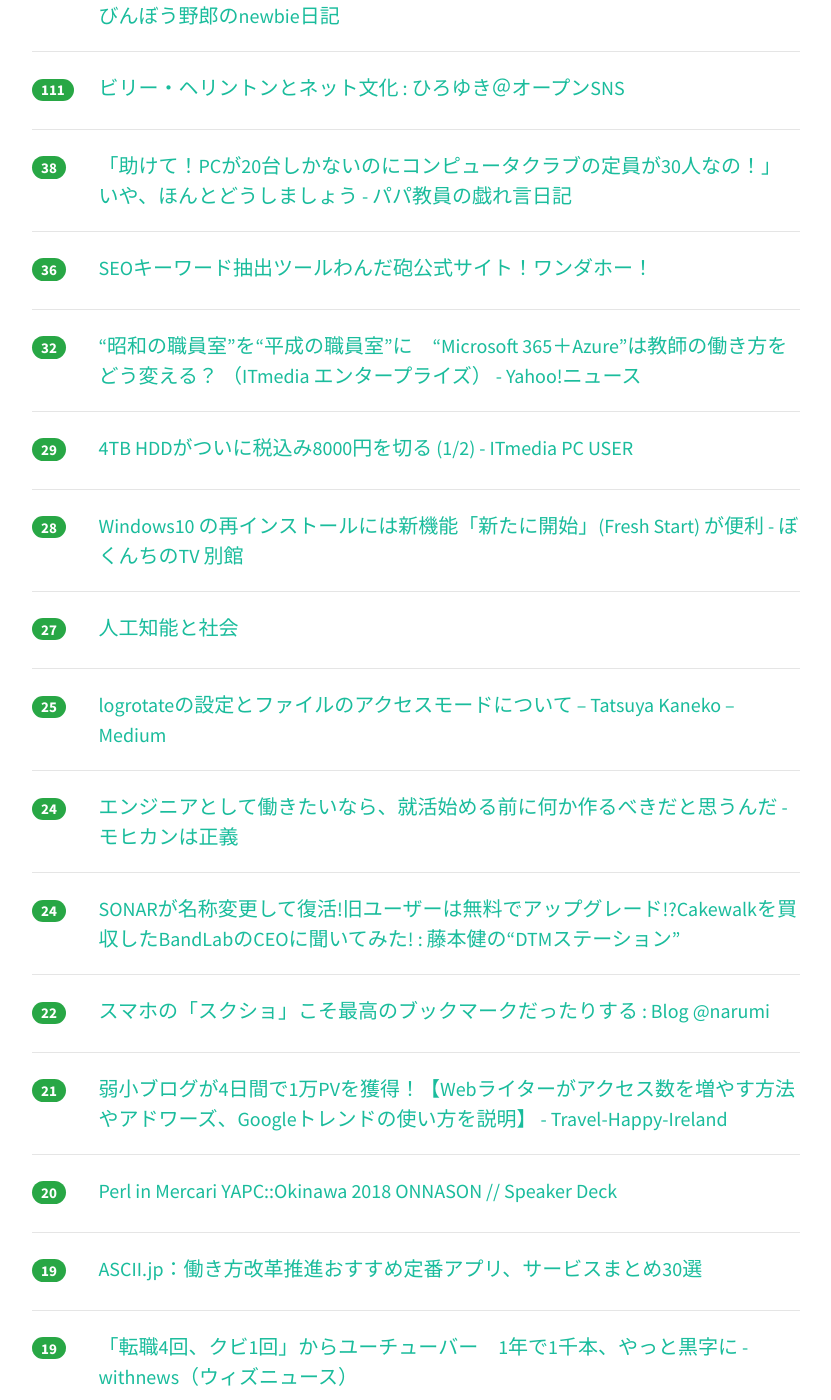
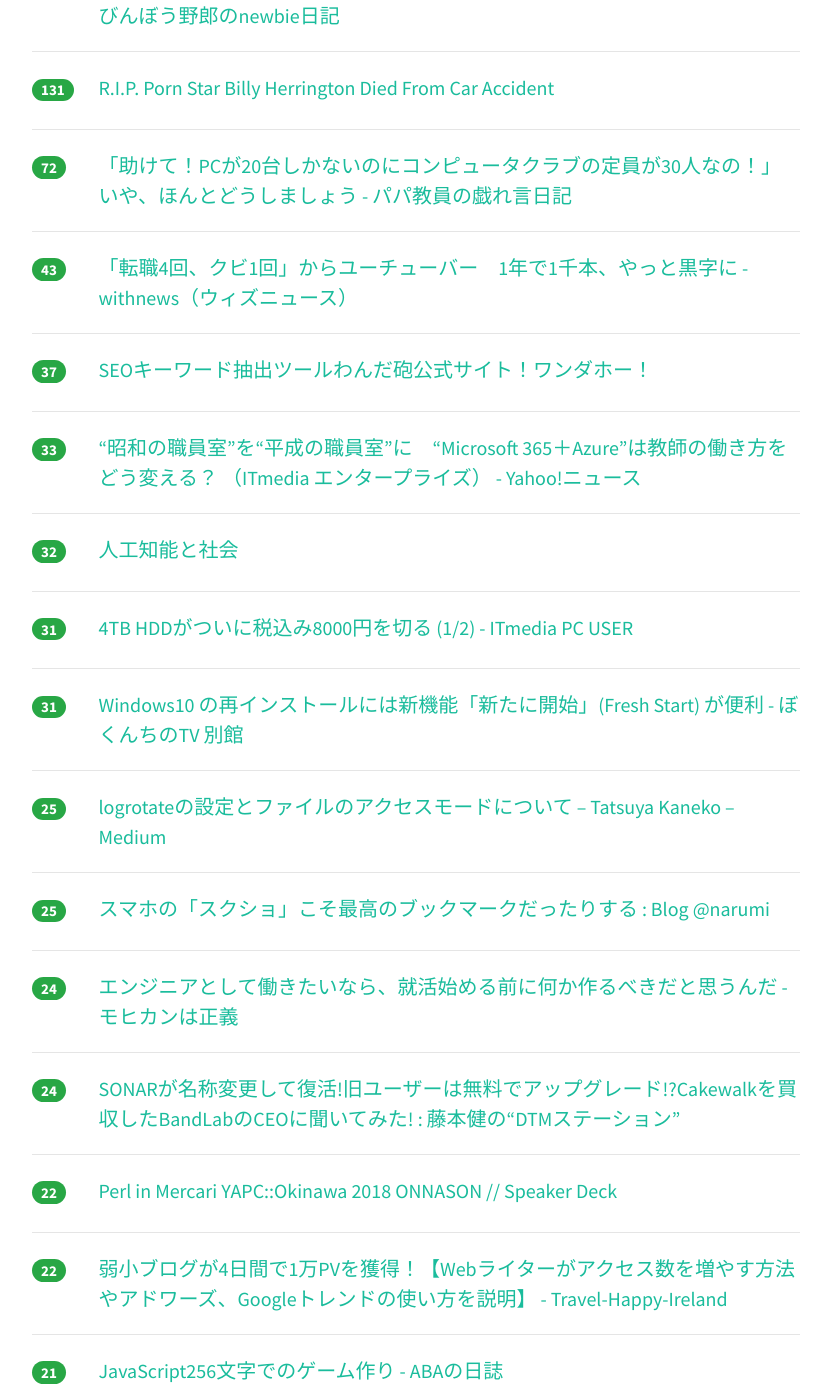
Before and after one commit to yatta47/hatena-matome-site, a Jekyll site: the page built from _posts/2018-03-04-hatena.md, in a window 1280 px wide and 1400 px high, scrolled down 681 px. Shown: the whole window, without its empty margins (224-1055 px from the left). Built offline with Jekyll 4.4.1, drawn with Linux system fonts in a browser that asks for light colours; nearby versions of some CDN libraries; some of the changed text lies outside the part shown.

Commit message:
Updated 2018-03-04

```diff
--- a/_posts/2018-03-04-hatena.md
+++ b/_posts/2018-03-04-hatena.md
@@ -1,69 +1,79 @@
 ---
 layout: post
 title:  "2018-03-04 はてぶIT"
-date:   2018-03-04 13:02:32
+date:   2018-03-04 14:02:30
 tags: [it-hotentry]
 ---
-24 件のデータあり
+27 件のデータあり
 
 <hr><div class="row">
-<div class="col-1"><span class="badge badge-pill badge-success h2">156</span></div>
+<div class="col-1"><span class="badge badge-pill badge-success h2">186</span></div>
 <div class="col-11"><a href='http://toricago.hatenablog.com/entry/2018/03/03/220000' target='_blank'>『自然言語処理の基本と技術』が面白い！ - toricago</a></div>
 </div>
 <hr>
 <div class="row">
-<div class="col-1"><span class="badge badge-pill badge-success h2">146</span></div>
+<div class="col-1"><span class="badge badge-pill badge-success h2">175</span></div>
 <div class="col-11"><a href='https://togetter.com/li/1204933' target='_blank'>新卒説明会の応募での学歴フィルター・性別フィルターの存在を就活生がTwitterで告発→該当企業がフィルターを解除 - Togetter</a></div>
 </div>
 <hr>
 <div class="row">
-<div class="col-1"><span class="badge badge-pill badge-success h2">128</span></div>
+<div class="col-1"><span class="badge badge-pill badge-success h2">143</span></div>
+<div class="col-11"><a href='http://hiro.asks.jp/100252.html' target='_blank'>ビリー・ヘリントンとネット文化 : ひろゆき＠オープンSNS</a></div>
+</div>
+<hr>
+<div class="row">
+<div class="col-1"><span class="badge badge-pill badge-success h2">138</span></div>
+<div class="col-11"><a href='http://heppoko.hatenadiary.jp/entry/2018/03/03/200013' target='_blank'>JavaScript界隈の基本的な用語を歴史とともにさらにまとめてみた - へっぽこびんぼう野郎のnewbie日記</a></div>
+</div>
+<hr>
+<div class="row">
+<div class="col-1"><span class="badge badge-pill badge-success h2">131</span></div>
 <div class="col-11"><a href='http://www.queermenow.net/blog/porn-star-billy-herrington-died-car-accident-rip/' target='_blank'>R.I.P. Porn Star Billy Herrington Died From Car Accident</a></div>
 </div>
 <hr>
 <div class="row">
-<div class="col-1"><span class="badge badge-pill badge-success h2">125</span></div>
-<div class="col-11"><a href='http://heppoko.hatenadiary.jp/entry/2018/03/03/200013' target='_blank'>JavaScript界隈の基本的な用語を歴史とともにさらにまとめてみた - へっぽこびんぼう野郎のnewbie日記</a></div>
-</div>
-<hr>
-<div class="row">
-<div class="col-1"><span class="badge badge-pill badge-success h2">111</span></div>
-<div class="col-11"><a href='http://hiro.asks.jp/100252.html' target='_blank'>ビリー・ヘリントンとネット文化 : ひろゆき＠オープンSNS</a></div>
-</div>
-<hr>
-<div class="row">
-<div class="col-1"><span class="badge badge-pill badge-success h2">38</span></div>
+<div class="col-1"><span class="badge badge-pill badge-success h2">72</span></div>
 <div class="col-11"><a href='http://blog.edunote.jp/entry/2018/03/04/085231' target='_blank'>「助けて！PCが20台しかないのにコンピュータクラブの定員が30人なの！」いや、ほんとどうしましょう - パパ教員の戯れ言日記</a></div>
 </div>
 <hr>
 <div class="row">
-<div class="col-1"><span class="badge badge-pill badge-success h2">36</span></div>
+<div class="col-1"><span class="badge badge-pill badge-success h2">43</span></div>
+<div class="col-11"><a href='https://withnews.jp/article/f0180304000qq000000000000000G00110701qq000016833A' target='_blank'>「転職4回、クビ1回」からユーチューバー　1年で1千本、やっと黒字に - withnews（ウィズニュース）</a></div>
+</div>
+<hr>
+<div class="row">
+<div class="col-1"><span class="badge badge-pill badge-success h2">37</span></div>
 <div class="col-11"><a href='https://40end.com/seo_wandahooo/' target='_blank'>SEOキーワード抽出ツールわんだ砲公式サイト！ワンダホー！</a></div>
 </div>
 <hr>
 <div class="row">
-<div class="col-1"><span class="badge badge-pill badge-success h2">32</span></div>
+<div class="col-1"><span class="badge badge-pill badge-success h2">33</span></div>
 <div class="col-11"><a href='https://headlines.yahoo.co.jp/hl?a=20180303-00000015-zdn_ep-sci' target='_blank'>“昭和の職員室”を“平成の職員室”に　“Microsoft 365＋Azure”は教師の働き方をどう変える？ （ITmedia エンタープライズ） - Yahoo!ニュース</a></div>
 </div>
 <hr>
 <div class="row">
-<div class="col-1"><span class="badge badge-pill badge-success h2">29</span></div>
+<div class="col-1"><span class="badge badge-pill badge-success h2">32</span></div>
+<div class="col-11"><a href='https://www.slideshare.net/hirsoshnakagawa3/ss-89442307' target='_blank'>人工知能と社会</a></div>
+</div>
+<hr>
+<div class="row">
+<div class="col-1"><span class="badge badge-pill badge-success h2">31</span></div>
 <div class="col-11"><a href='http://www.itmedia.co.jp/pcuser/articles/1803/03/news017.html' target='_blank'>4TB HDDがついに税込み8000円を切る (1/2) - ITmedia PC USER</a></div>
 </div>
 <hr>
 <div class="row">
-<div class="col-1"><span class="badge badge-pill badge-success h2">28</span></div>
+<div class="col-1"><span class="badge badge-pill badge-success h2">31</span></div>
 <div class="col-11"><a href='https://freesoft.tvbok.com/win10/reset-this-pc/reinstall-fresh-start.html' target='_blank'>Windows10 の再インストールには新機能「新たに開始」(Fresh Start) が便利 - ぼくんちのTV 別館</a></div>
-</div>
-<hr>
-<div class="row">
-<div class="col-1"><span class="badge badge-pill badge-success h2">27</span></div>
-<div class="col-11"><a href='https://www.slideshare.net/hirsoshnakagawa3/ss-89442307' target='_blank'>人工知能と社会</a></div>
 </div>
 <hr>
 <div class="row">
 <div class="col-1"><span class="badge badge-pill badge-success h2">25</span></div>
 <div class="col-11"><a href='https://medium.com/@catatsuy/f9719352dada' target='_blank'>logrotateの設定とファイルのアクセスモードについて – Tatsuya Kaneko – Medium</a></div>
+</div>
+<hr>
+<div class="row">
+<div class="col-1"><span class="badge badge-pill badge-success h2">25</span></div>
+<div class="col-11"><a href='http://narumi.blog.jp/archives/74685389.html' target='_blank'>スマホの「スクショ」こそ最高のブックマークだったりする : Blog @narumi</a></div>
 </div>
 <hr>
 <div class="row">
@@ -78,32 +88,22 @@ tags: [it-hotentry]
 <hr>
 <div class="row">
 <div class="col-1"><span class="badge badge-pill badge-success h2">22</span></div>
-<div class="col-11"><a href='http://narumi.blog.jp/archives/74685389.html' target='_blank'>スマホの「スクショ」こそ最高のブックマークだったりする : Blog @narumi</a></div>
+<div class="col-11"><a href='https://speakerdeck.com/kazeburo/perl-in-mercari-yapc-okinawa-2018-onnason' target='_blank'>Perl in Mercari YAPC::Okinawa 2018 ONNASON // Speaker Deck</a></div>
+</div>
+<hr>
+<div class="row">
+<div class="col-1"><span class="badge badge-pill badge-success h2">22</span></div>
+<div class="col-11"><a href='http://blog-ireland.hatenablog.com/entry/2018/03/03/230923' target='_blank'>弱小ブログが4日間で1万PVを獲得！【Webライターがアクセス数を増やす方法やアドワーズ、Googleトレンドの使い方を説明】 - Travel-Happy-Ireland</a></div>
 </div>
 <hr>
 <div class="row">
 <div class="col-1"><span class="badge badge-pill badge-success h2">21</span></div>
-<div class="col-11"><a href='http://blog-ireland.hatenablog.com/entry/2018/03/03/230923' target='_blank'>弱小ブログが4日間で1万PVを獲得！【Webライターがアクセス数を増やす方法やアドワーズ、Googleトレンドの使い方を説明】 - Travel-Happy-Ireland</a></div>
+<div class="col-11"><a href='http://aba.hatenablog.com/entry/2018/03/03/170747' target='_blank'>JavaScript256文字でのゲーム作り - ABAの日誌</a></div>
 </div>
 <hr>
 <div class="row">
 <div class="col-1"><span class="badge badge-pill badge-success h2">20</span></div>
-<div class="col-11"><a href='https://speakerdeck.com/kazeburo/perl-in-mercari-yapc-okinawa-2018-onnason' target='_blank'>Perl in Mercari YAPC::Okinawa 2018 ONNASON // Speaker Deck</a></div>
-</div>
-<hr>
-<div class="row">
-<div class="col-1"><span class="badge badge-pill badge-success h2">19</span></div>
 <div class="col-11"><a href='http://ascii.jp/limit/group/ida/elem/000/001/634/1634243/' target='_blank'>ASCII.jp：働き方改革推進おすすめ定番アプリ、サービスまとめ30選</a></div>
-</div>
-<hr>
-<div class="row">
-<div class="col-1"><span class="badge badge-pill badge-success h2">19</span></div>
-<div class="col-11"><a href='https://withnews.jp/article/f0180304000qq000000000000000G00110701qq000016833A' target='_blank'>「転職4回、クビ1回」からユーチューバー　1年で1千本、やっと黒字に - withnews（ウィズニュース）</a></div>
-</div>
-<hr>
-<div class="row">
-<div class="col-1"><span class="badge badge-pill badge-success h2">18</span></div>
-<div class="col-11"><a href='http://aba.hatenablog.com/entry/2018/03/03/170747' target='_blank'>JavaScript256文字でのゲーム作り - ABAの日誌</a></div>
 </div>
 <hr>
 <div class="row">
@@ -117,12 +117,27 @@ tags: [it-hotentry]
 </div>
 <hr>
 <div class="row">
-<div class="col-1"><span class="badge badge-pill badge-success h2">11</span></div>
+<div class="col-1"><span class="badge badge-pill badge-success h2">14</span></div>
+<div class="col-11"><a href='http://www.itmedia.co.jp/news/articles/1803/04/news018.html' target='_blank'>Twitterは公共事業なのか - ITmedia NEWS</a></div>
+</div>
+<hr>
+<div class="row">
+<div class="col-1"><span class="badge badge-pill badge-success h2">13</span></div>
+<div class="col-11"><a href='https://dev.classmethod.jp/security/2018-aws-re-entering-security-check/' target='_blank'>AWS再入門2018 セキュリティチェック編 ｜ Developers.IO</a></div>
+</div>
+<hr>
+<div class="row">
+<div class="col-1"><span class="badge badge-pill badge-success h2">12</span></div>
 <div class="col-11"><a href='http://www.itmedia.co.jp/pcuser/articles/1803/04/news016.html' target='_blank'>Twitter健全性指数の先にあるのは「PSYCHO-PASS」の世界？ - ITmedia PC USER</a></div>
 </div>
 <hr>
 <div class="row">
-<div class="col-1"><span class="badge badge-pill badge-success h2">7</span></div>
+<div class="col-1"><span class="badge badge-pill badge-success h2">9</span></div>
 <div class="col-11"><a href='http://moognyk.hateblo.jp/entry/2018/03/04/070000' target='_blank'>【アウトドア】CP+ 2018で気になるアイテムをチェックしてきた【カメラバッグ】 - I AM A DOG</a></div>
 </div>
 <hr>
+<div class="row">
+<div class="col-1"><span class="badge badge-pill badge-success h2">9</span></div>
+<div class="col-11"><a href='https://career.levtech.jp/guide/knowhow/article/15/' target='_blank'>プログラマー必見！コーディングが捗るテキストエディタおすすめ11選（Windows / Mac）</a></div>
+</div>
+<hr>
```
